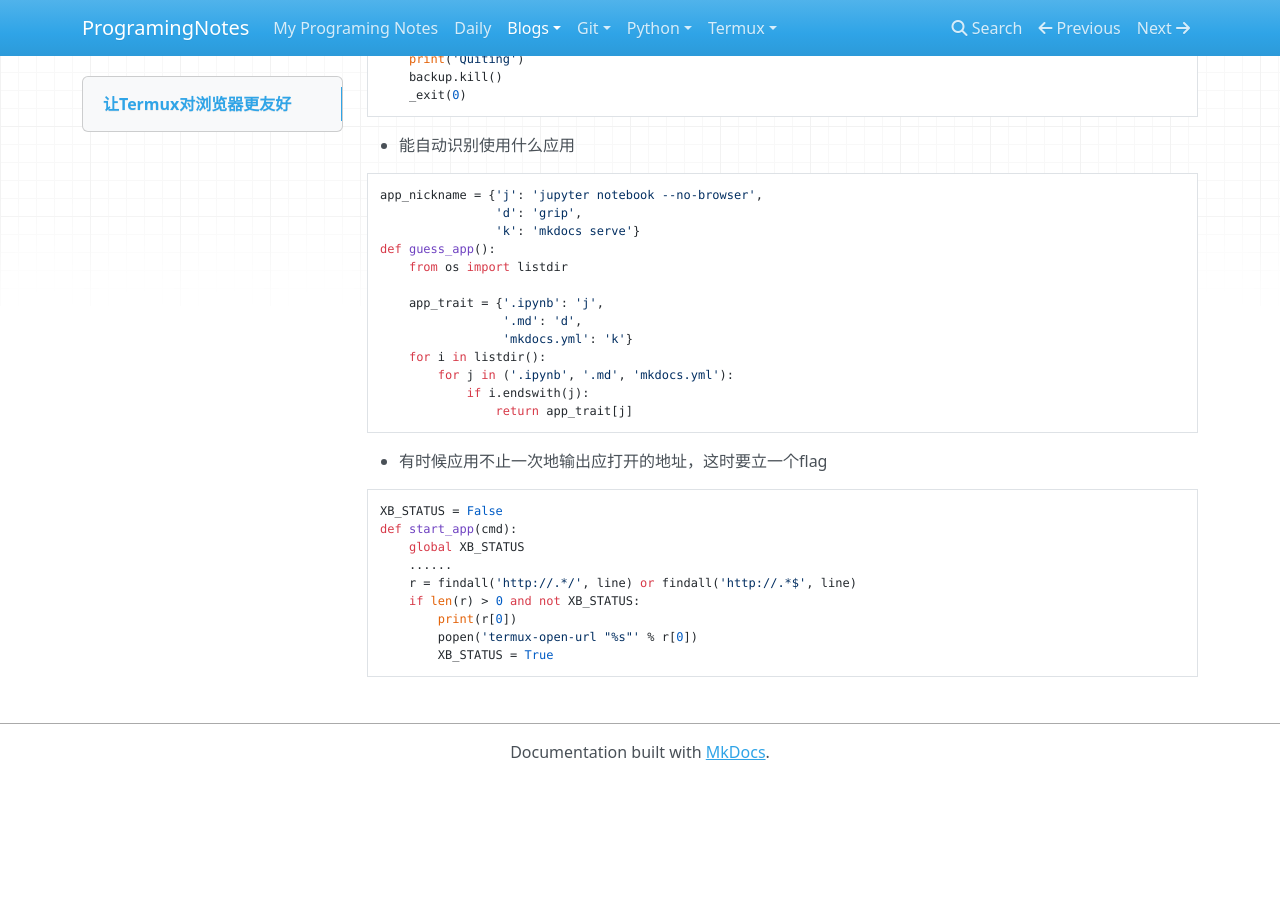
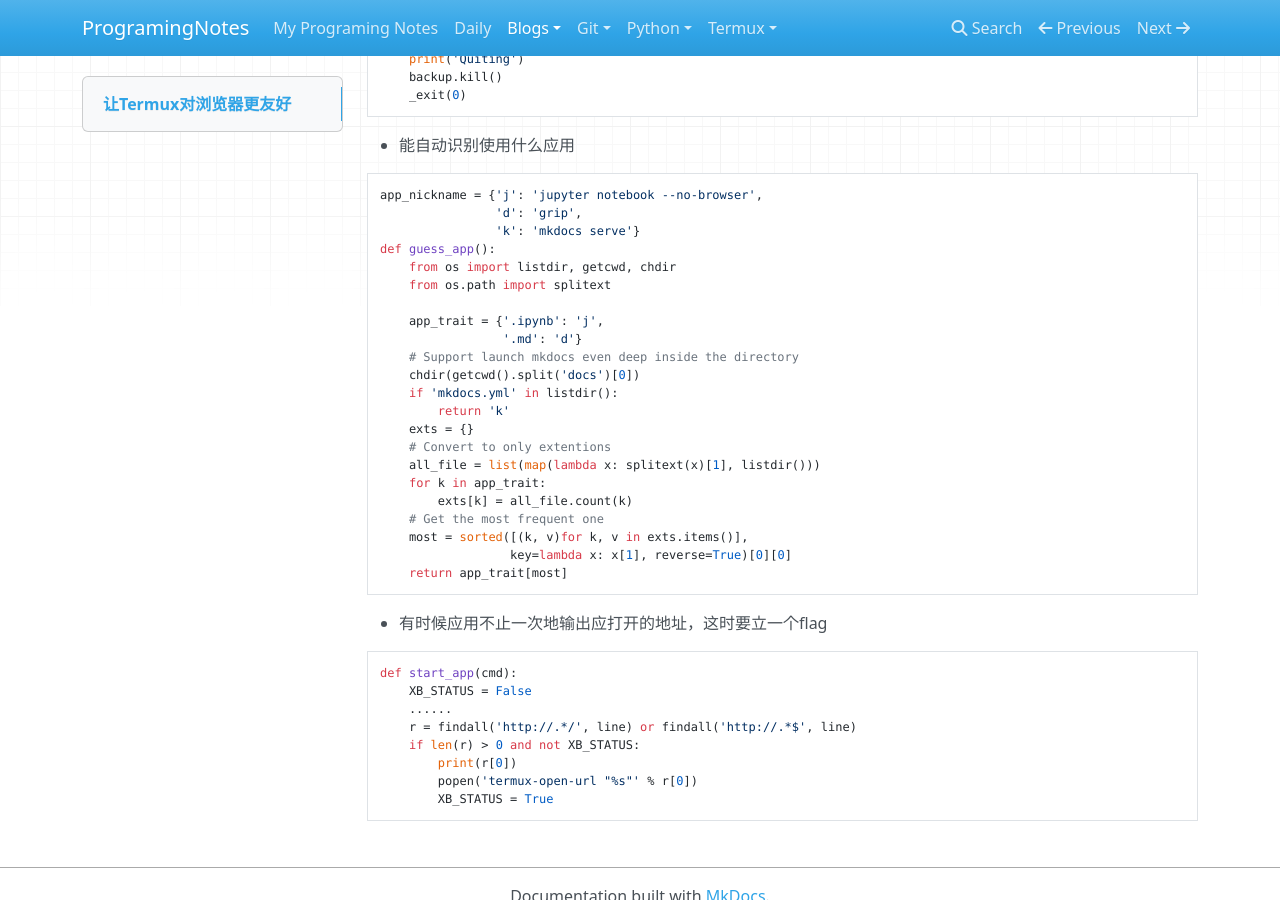
Before and after one commit to AllanChain/ProgramingNotes, an MkDocs documentation site: the page built from docs/Blogs/TermuxWithBrowser.md, in a window 1280 px wide and 900 px high, scrolled down 503 px. Built offline with MkDocs 1.6.1, drawn with Linux system fonts in a browser that asks for light colours; nearby versions of some CDN libraries; before the commit the page ends 1283 px from its top, so only the background shows below that.

Commit message:
enhance xb.py

````diff
--- a/docs/Blogs/TermuxWithBrowser.md
+++ b/docs/Blogs/TermuxWithBrowser.md
@@ -29,21 +29,29 @@ app_nickname = {'j': 'jupyter notebook --no-browser',
                 'd': 'grip',
                 'k': 'mkdocs serve'}
 def guess_app():
-    from os import listdir
+    from os import listdir, getcwd, chdir
+    from os.path import splitext
 
     app_trait = {'.ipynb': 'j',
-                 '.md': 'd',
-                 'mkdocs.yml': 'k'}
-    for i in listdir():
-        for j in ('.ipynb', '.md', 'mkdocs.yml'):
-            if i.endswith(j):
-                return app_trait[j]
+                 '.md': 'd'}
+    # Support launch mkdocs even deep inside the directory
+    chdir(getcwd().split('docs')[0])
+    if 'mkdocs.yml' in listdir():
+        return 'k'
+    exts = {}
+	# Convert to only extentions
+    all_file = list(map(lambda x: splitext(x)[1], listdir()))
+    for k in app_trait:
+        exts[k] = all_file.count(k)
+    # Get the most frequent one
+    most = sorted([(k, v)for k, v in exts.items()],
+                  key=lambda x: x[1], reverse=True)[0][0]
+    return app_trait[most]
 ```
 - 有时候应用不止一次地输出应打开的地址，这时要立一个flag
 ```python
-XB_STATUS = False
 def start_app(cmd):
-    global XB_STATUS
+    XB_STATUS = False
 	......
 	r = findall('http://.*/', line) or findall('http://.*$', line)
 	if len(r) > 0 and not XB_STATUS:
````
Also changed, not shown: docs/Blogs/xb.py (+19 -12 lines).
